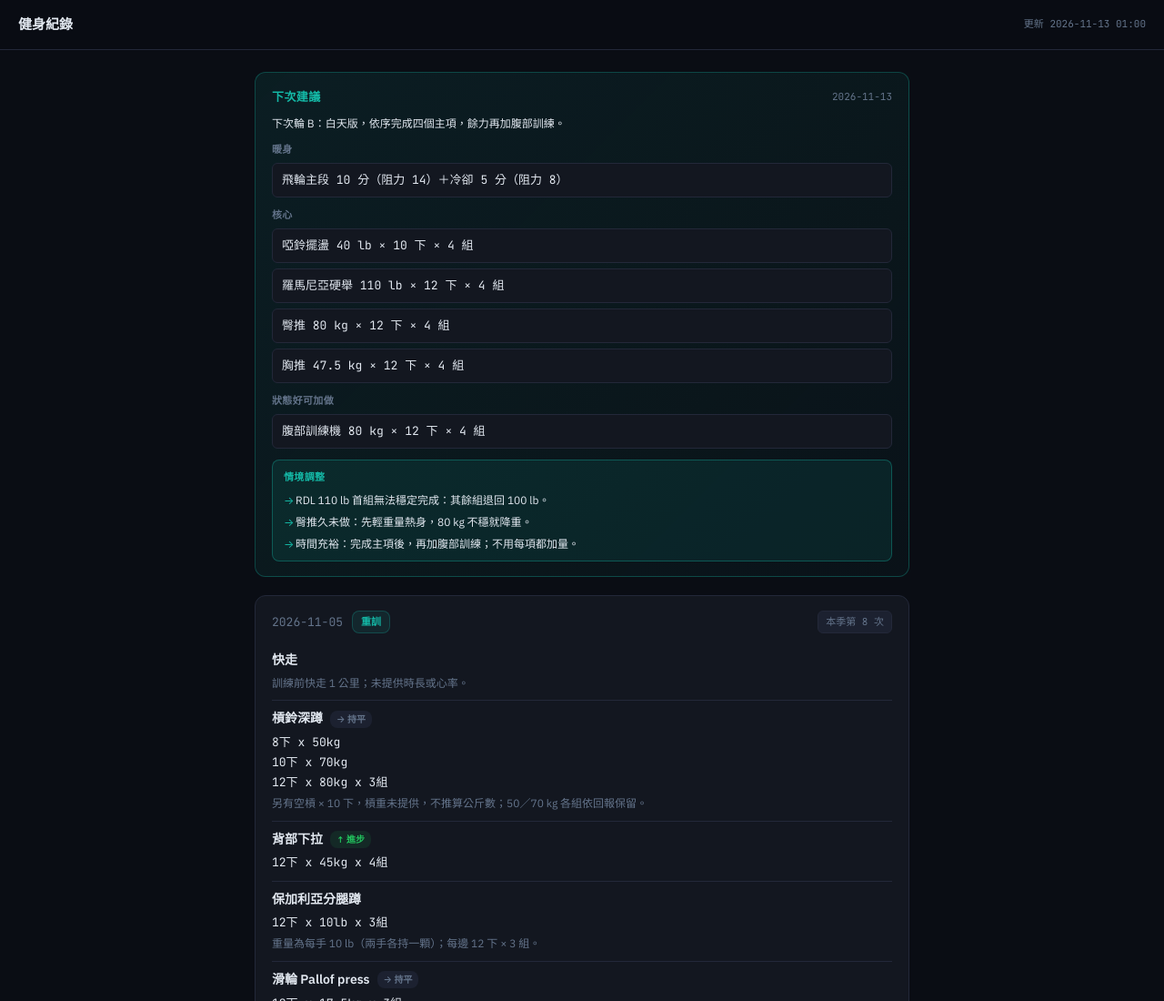
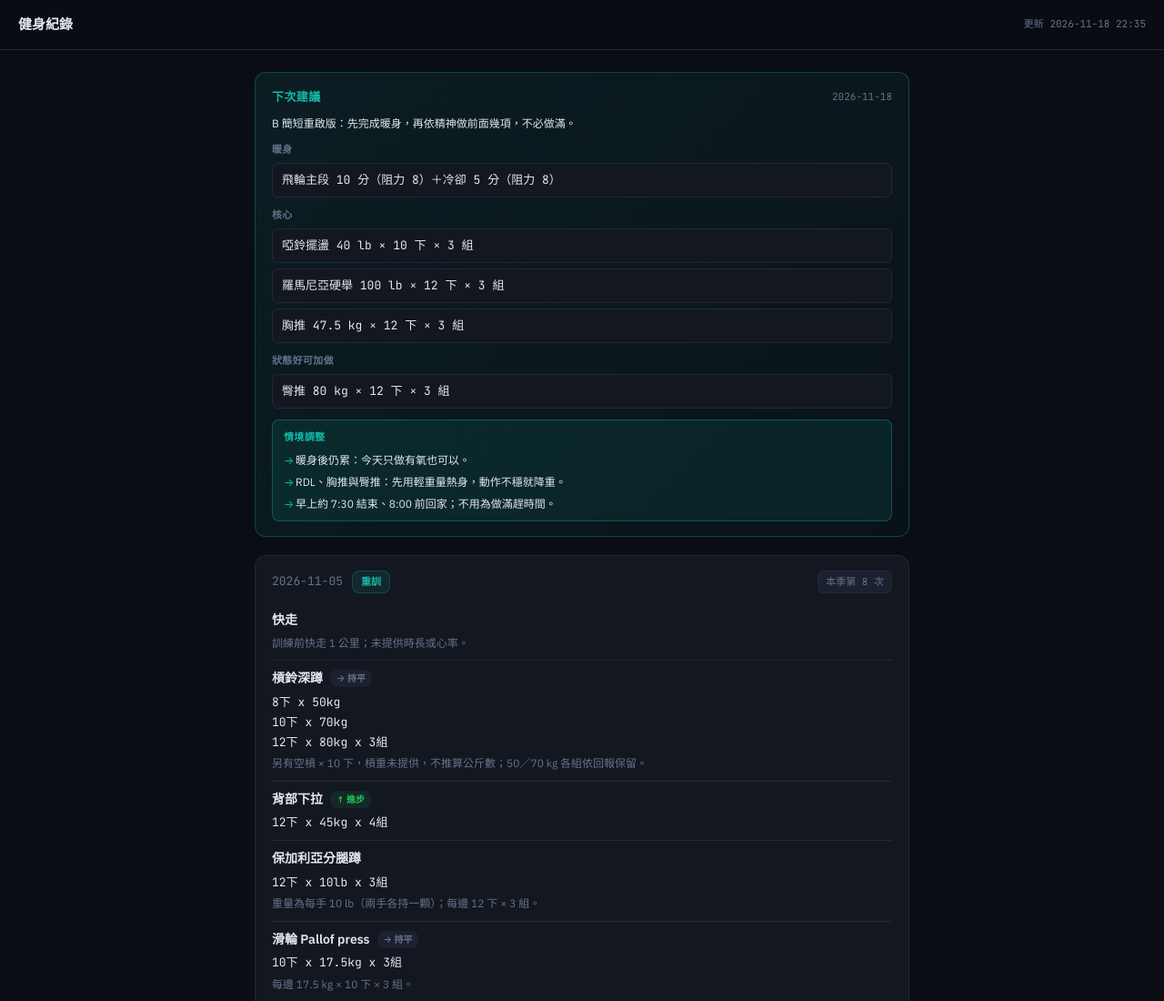
Before and after one commit to josephcrab0108/fitness-log, a plain HTML site: page index.html in a window 1280 px wide. Shown: the top 1100 px of the page at 91% size. Drawn offline with Linux system fonts and the light colour scheme.

Commit message:
fitness: 更新晨間 B 簡短重啟菜單

```diff
--- a/index.html
+++ b/index.html
@@ -173,18 +173,18 @@ body {
 
 <header class="sticky-header">
   <h2>健身紀錄</h2>
-  <span class="updated-chip mono">更新 2026-11-13 01:00</span>
+  <span class="updated-chip mono">更新 2026-11-18 22:35</span>
 </header>
 
 <div class="container">
 <div class="plan-card">
       <div class="plan-header">
         <span class="plan-title">下次建議</span>
-        <span class="plan-updated mono">2026-11-13</span>
-      </div>
-      <p class="plan-note">下次輪 B：白天版，依序完成四個主項，餘力再加腹部訓練。</p>
-      <div class="plan-section"><span class="plan-section-title">暖身</span><ul class="plan-items mono"><li>飛輪主段 10 分（阻力 14）＋冷卻 5 分（阻力 8）</li></ul></div><div class="plan-section"><span class="plan-section-title">核心</span><ul class="plan-items mono"><li>啞鈴擺盪 40 lb × 10 下 × 4 組</li><li>羅馬尼亞硬舉 110 lb × 12 下 × 4 組</li><li>臀推 80 kg × 12 下 × 4 組</li><li>胸推 47.5 kg × 12 下 × 4 組</li></ul></div><div class="plan-section"><span class="plan-section-title">狀態好可加做</span><ul class="plan-items mono"><li>腹部訓練機 80 kg × 12 下 × 4 組</li></ul></div>
-      <div class="plan-conditions"><span class="plan-conditions-title">情境調整</span><ul class="plan-cond-items"><li>RDL 110 lb 首組無法穩定完成：其餘組退回 100 lb。</li><li>臀推久未做：先輕重量熱身，80 kg 不穩就降重。</li><li>時間充裕：完成主項後，再加腹部訓練；不用每項都加量。</li></ul></div>
+        <span class="plan-updated mono">2026-11-18</span>
+      </div>
+      <p class="plan-note">B 簡短重啟版：先完成暖身，再依精神做前面幾項，不必做滿。</p>
+      <div class="plan-section"><span class="plan-section-title">暖身</span><ul class="plan-items mono"><li>飛輪主段 10 分（阻力 8）＋冷卻 5 分（阻力 8）</li></ul></div><div class="plan-section"><span class="plan-section-title">核心</span><ul class="plan-items mono"><li>啞鈴擺盪 40 lb × 10 下 × 3 組</li><li>羅馬尼亞硬舉 100 lb × 12 下 × 3 組</li><li>胸推 47.5 kg × 12 下 × 3 組</li></ul></div><div class="plan-section"><span class="plan-section-title">狀態好可加做</span><ul class="plan-items mono"><li>臀推 80 kg × 12 下 × 3 組</li></ul></div>
+      <div class="plan-conditions"><span class="plan-conditions-title">情境調整</span><ul class="plan-cond-items"><li>暖身後仍累：今天只做有氧也可以。</li><li>RDL、胸推與臀推：先用輕重量熱身，動作不穩就降重。</li><li>早上約 7:30 結束、8:00 前回家；不用為做滿趕時間。</li></ul></div>
     </div>
 <div class="card">
       <div class="card-header">
```
Also changed, not shown: workouts.json.
